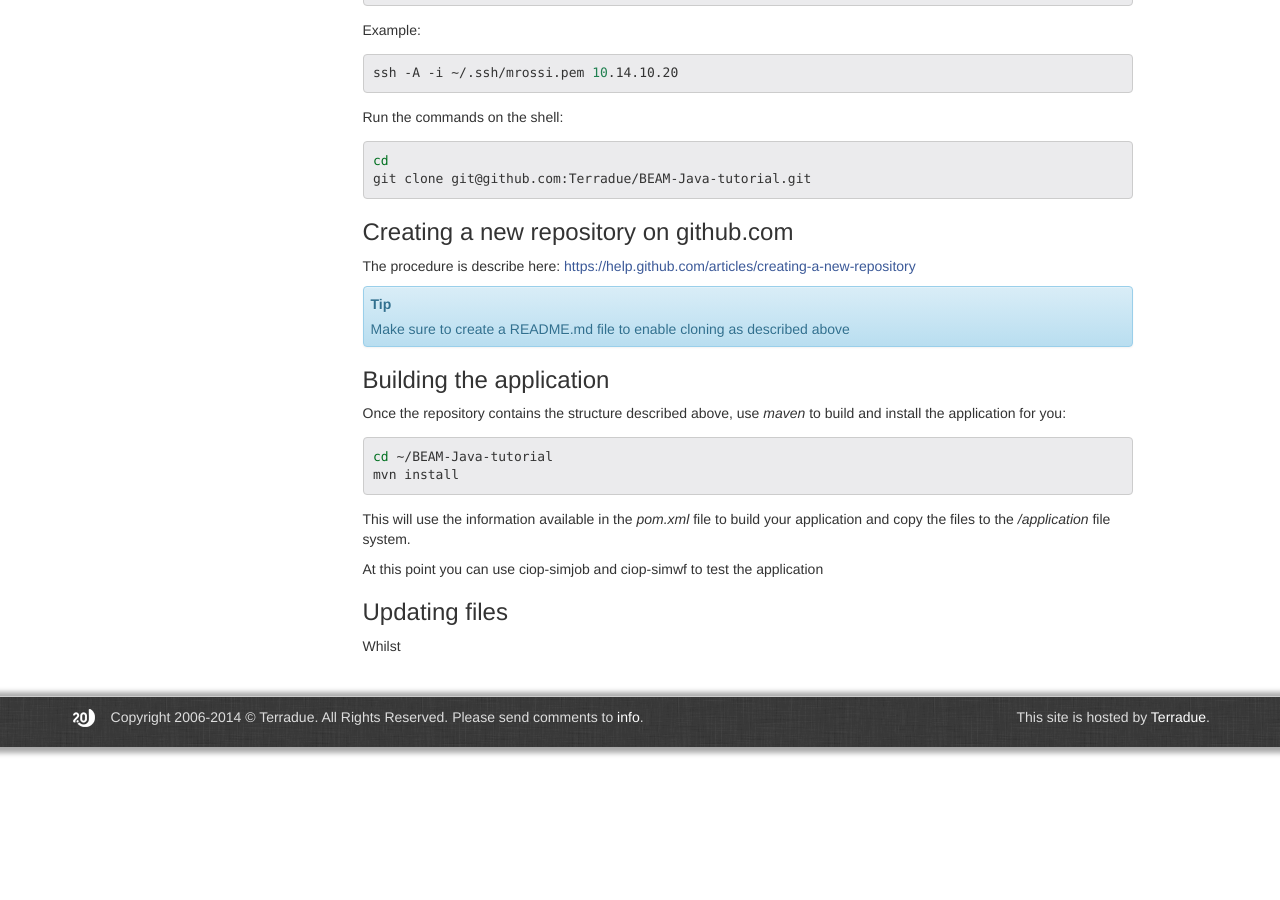
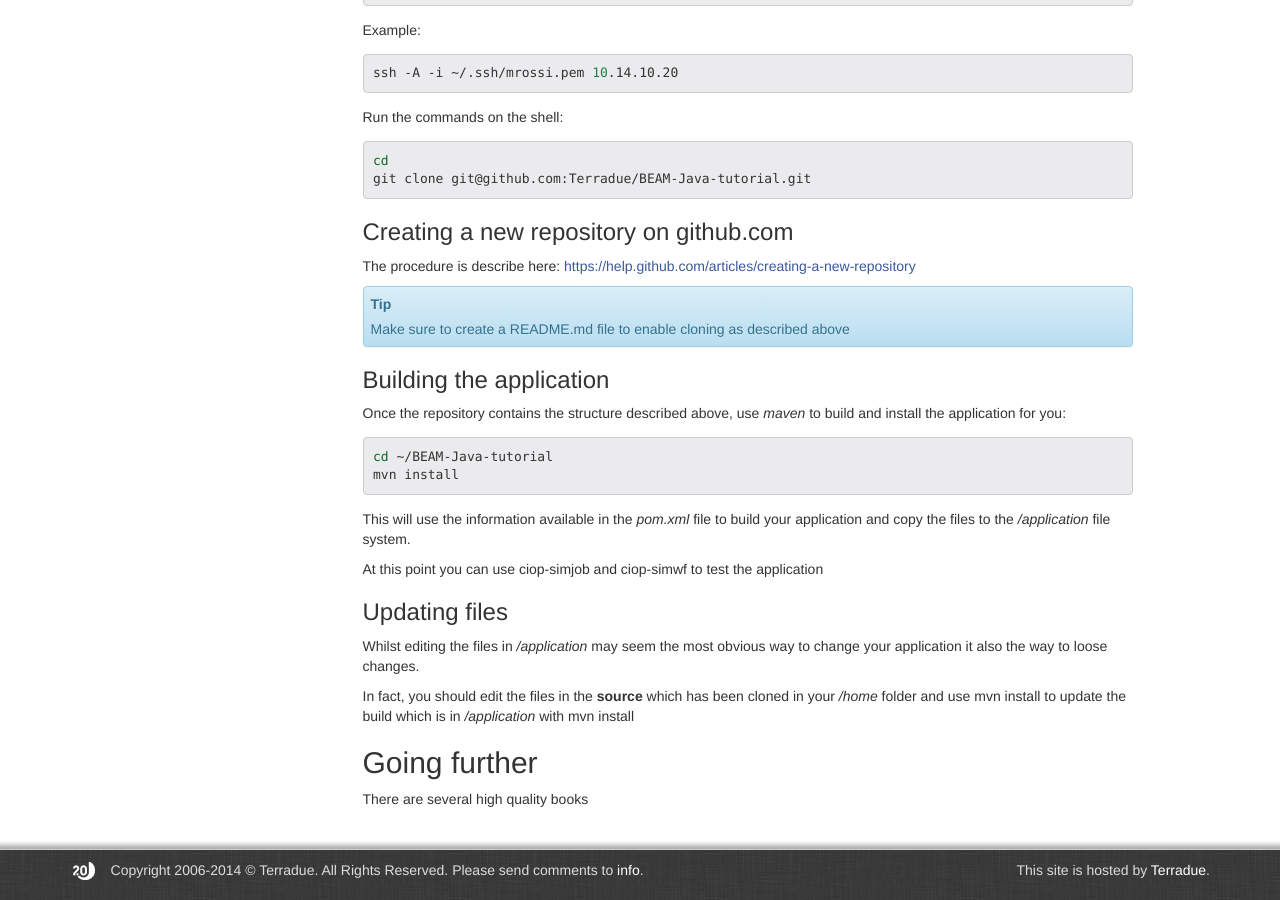
Before and after one commit to Terradue/doc-developer-sandbox, a Sphinx documentation site: the page built from source/start/github/index.rst, in a window 1280 px wide and 900 px high, scrolled down 1563 px. Built offline with Sphinx 7.4.7, drawn with Linux system fonts in a browser that asks for light colours; pages that are not in the unit, such as notebooks, are missing from menus.

Commit message:
Update index.rst

```diff
--- a/source/start/github/index.rst
+++ b/source/start/github/index.rst
@@ -104,4 +104,11 @@ At this point you can use ciop-simjob and ciop-simwf to test the application
 Updating files
 ^^^^^^^^^^^^^^
 
-Whilst
+Whilst editing the files in */application* may seem the most obvious way to change your application it also the way to loose changes.
+
+In fact, you should edit the files in the **source** which has been cloned in your */home* folder and use mvn install to update the build which is in */application* with mvn install
+
+Going further
++++++++++++++
+
+There are several high quality books
```
